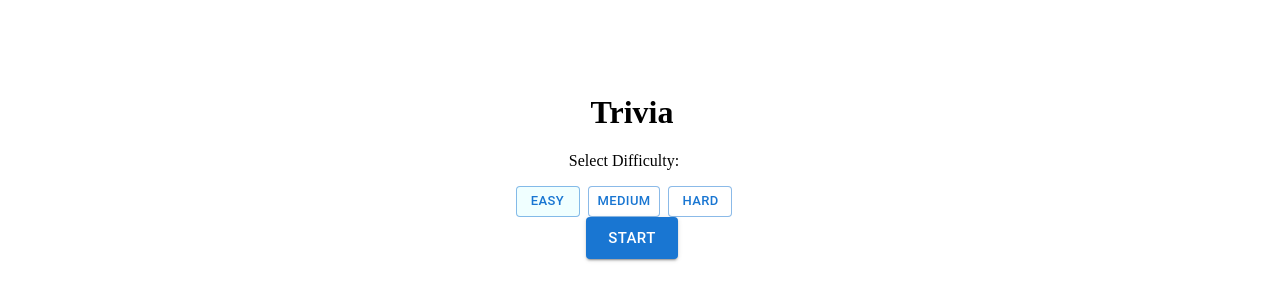
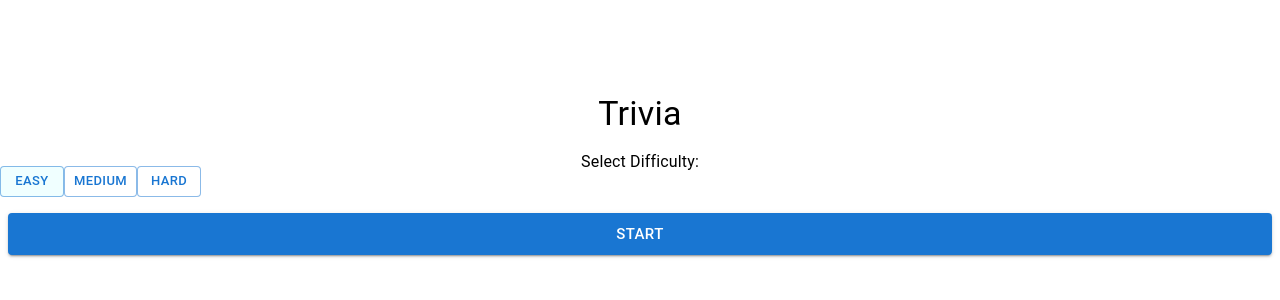
Before and after one commit to hebahiari/quiz-app, a React (Create React App) app: page / in a window 1280 px wide. Shown: the part 234-534 px from the top of the page. Built offline with nearby package versions, Linux system fonts and the light colour scheme; a web font is replaced by a local one.

Commit message:
style updates

```diff
--- a/src/App.tsx
+++ b/src/App.tsx
@@ -1,12 +1,12 @@
 import React, { useState } from "react";
 import { fetchQuizQuestions } from "./API";
-// Components
 import QuestionCard from "./components/QuestionCard";
-// Types
 import { Difficulty, QuestionState } from "./API";
-// MUI
 import Button from "@mui/material/Button";
 import Grid from "@mui/material/Grid";
+import Typography from "@mui/material/Typography";
+import CircularProgress from "@mui/material/CircularProgress";
+import Box from "@mui/material/Box";
 
 export type AnswerObject = {
   question: string;
@@ -40,19 +40,18 @@ const App = () => {
 
   const checkAnswer = (e: React.MouseEvent<HTMLButtonElement>) => {
     if (!gameOver) {
-      // users answer
       const answer = e.currentTarget.value;
-      // check if the answer is correct
       const correct =
         questions[currentQuestionNumber].correct_answer === answer;
       if (correct) setScore((prev) => prev + 1);
-      // save user answer
+
       const answerObject = {
         question: questions[currentQuestionNumber].question,
         answer: answer,
         correct: correct,
         correctAnswer: questions[currentQuestionNumber].correct_answer,
       };
+
       setUserAnswers((prev) => [...prev, answerObject]);
     }
   };
@@ -68,32 +67,29 @@ const App = () => {
   };
 
   return (
-    <div
-      style={{
-        display: "flex",
-        justifyContent: "center",
-        alignItems: "center",
-        minHeight: "100vh",
-      }}
+    <Grid
+      container
+      justifyContent="center"
+      alignItems="center"
+      style={{ minHeight: "100vh" }}
     >
       <Grid
         container
-        spacing={2}
         direction="column"
         justifyContent="center"
         alignItems="center"
+        gap={2}
       >
-        <h1>Trivia</h1>
-        {gameOver && (
+        <Typography variant="h4">Trivia</Typography>
+        {gameOver ? (
           <Grid
             container
-            spacing={2}
             direction="column"
             justifyContent="center"
             alignItems="center"
           >
-            <p>Select Difficulty:</p>
-            <Grid container justifyContent="center" gap={1}>
+            <Typography>Select Difficulty:</Typography>
+            <Grid container spacing={1}>
               <Button
                 variant="outlined"
                 size="small"
@@ -135,8 +131,12 @@ const App = () => {
               </Button>
             </Grid>
           </Grid>
+        ) : null}
+        {loading && (
+          <Box sx={{ display: "flex" }}>
+            <CircularProgress />
+          </Box>
         )}
-        {loading && <p>Loading Questions ... </p>}
         {!loading && !gameOver && (
           <QuestionCard
             questionNumber={currentQuestionNumber + 1}
@@ -154,26 +154,34 @@ const App = () => {
           currentQuestionNumber !== totalQuestions - 1 && (
             <Button
               disabled={
-                userAnswers.length === currentQuestionNumber + 1 ? false : true
+                userAnswers.length <= currentQuestionNumber ? true : false
               }
               onClick={nextQuestion}
+              variant="contained"
+              size="large"
+              fullWidth
             >
               Next Question
             </Button>
           )}
         {userAnswers.length === totalQuestions ? (
-          <>
-            <h3>Game Over!</h3>
-            <p className="score">Score: {score}</p>
-          </>
+          <div>
+            <Typography variant="h6">Game Over!</Typography>
+            <Typography className="score">Score: {score}</Typography>
+          </div>
         ) : null}
         {gameOver || userAnswers.length === totalQuestions ? (
-          <Button size="large" variant="contained" onClick={startTrivia}>
+          <Button
+            size="large"
+            variant="contained"
+            onClick={startTrivia}
+            fullWidth
+          >
             {userAnswers.length === totalQuestions ? "Restart" : "Start"}
           </Button>
         ) : null}
       </Grid>
-    </div>
+    </Grid>
   );
 };
 
--- a/src/components/QuestionCard.tsx
+++ b/src/components/QuestionCard.tsx
@@ -1,5 +1,5 @@
 import React from "react";
-//Types
+import { Button, Typography, Grid } from "@mui/material";
 import { AnswerObject } from "../App";
 
 type Props = {
@@ -19,27 +19,43 @@ const QuestionCard: React.FC<Props> = ({
   questionNumber,
   totalQuestions,
 }) => (
-  <div>
-    <p className="number">
+  <Grid container direction="column" alignItems="center">
+    <Typography variant="subtitle1" className="number">
       Question: {questionNumber} / {totalQuestions}
-    </p>
-    {/* <p dangerouslySetInnerHTML={{ __html: question }}></p> */}
-    <p>{question}</p>
-    <div className="answers">
-      {answers.map((answer) => (
-        <div className="answer" key={answer}>
-          <button
-            disabled={userAnswer ? true : false}
-            onClick={callback}
-            value={answer}
-          >
-            {/* <span dangerouslySetInnerHTML={{ __html: answer }} /> */}
-            <span>{answer}</span>
-          </button>
-        </div>
-      ))}
-    </div>
-  </div>
+    </Typography>
+    <p dangerouslySetInnerHTML={{ __html: question }}></p>
+    <Grid container direction="column" className="answers">
+      {answers.map((answer) => {
+        const userClicked = userAnswer ? userAnswer.answer === answer : false;
+        const isCorrect = userAnswer
+          ? userAnswer.correctAnswer === answer
+          : false;
+
+        return (
+          <div key={answer}>
+            <Button
+              disabled={userAnswer ? true : false}
+              onClick={callback}
+              value={answer}
+              variant="contained"
+              size="large"
+              fullWidth
+              style={{
+                backgroundColor: isCorrect
+                  ? "green"
+                  : userClicked
+                  ? "red"
+                  : "default",
+                color: userClicked ? "white" : "default",
+              }}
+            >
+              <span dangerouslySetInnerHTML={{ __html: answer }} />
+            </Button>
+          </div>
+        );
+      })}
+    </Grid>
+  </Grid>
 );
 
 export default QuestionCard;
```
